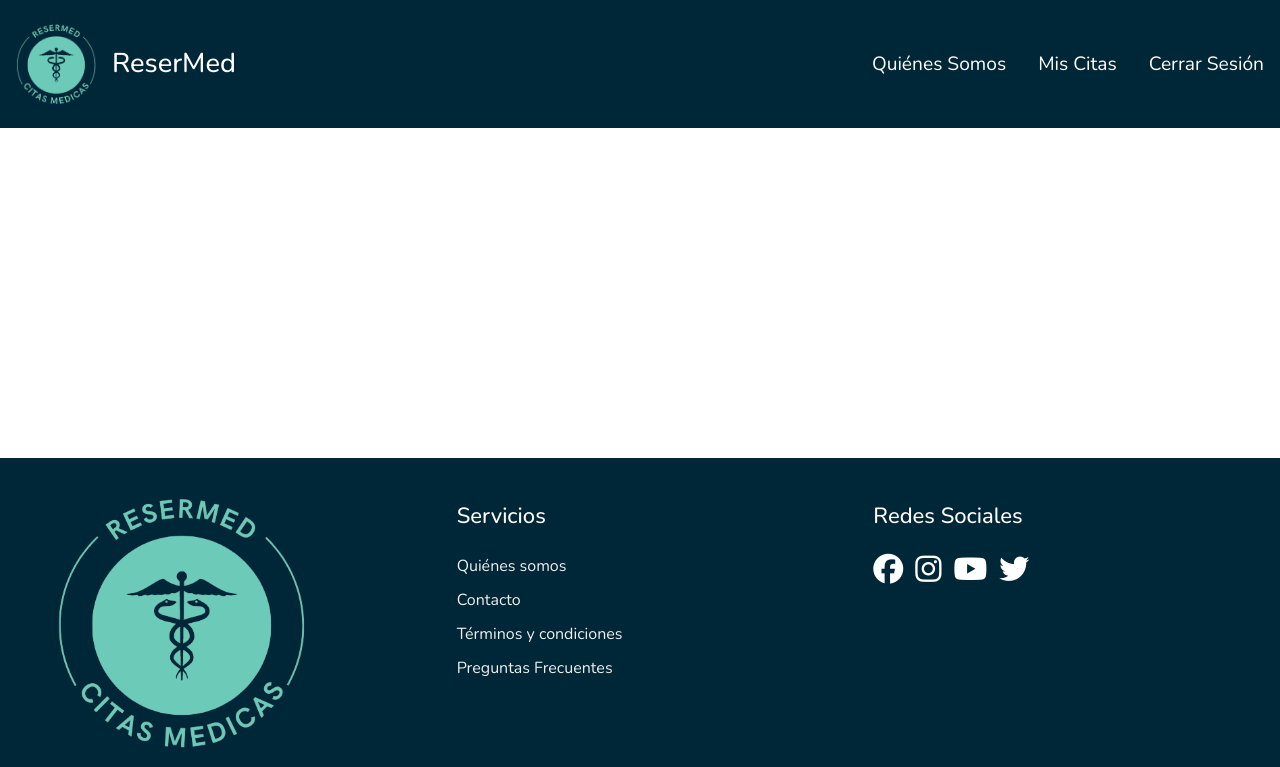
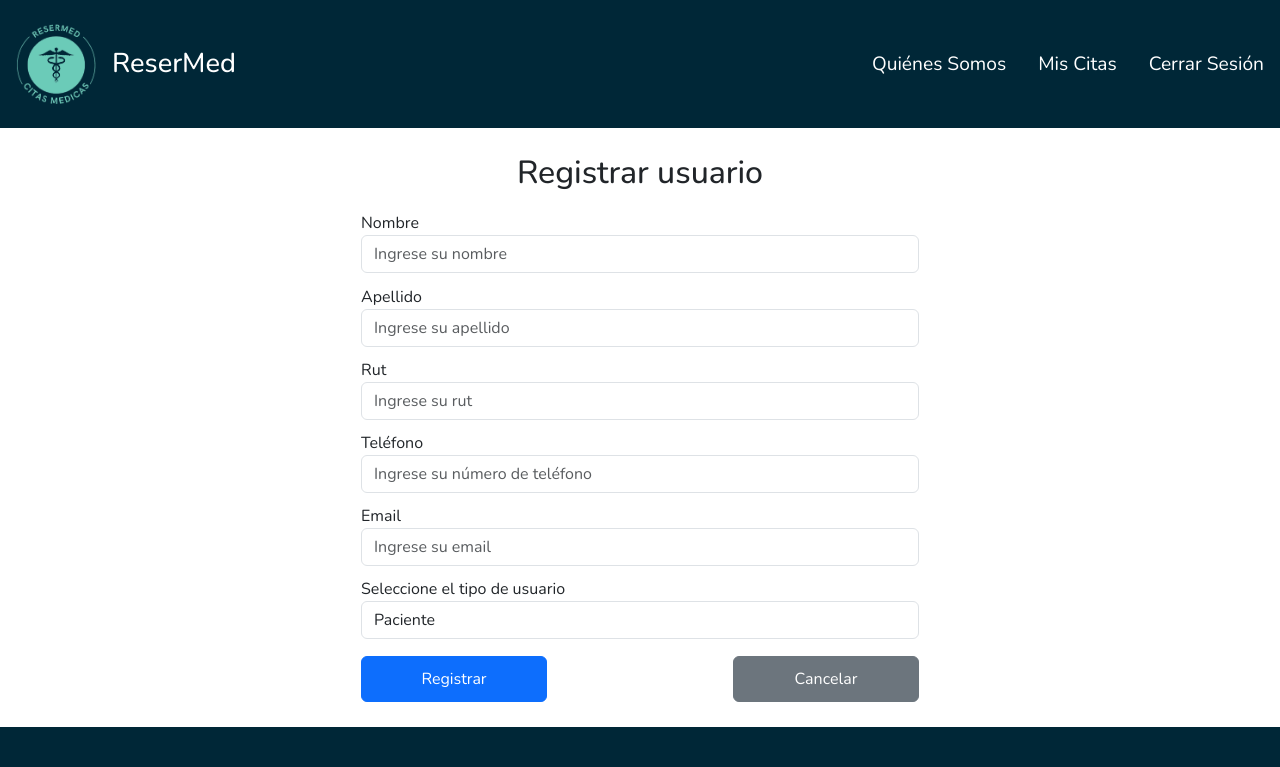
Before and after one commit to MarioCif/proyecto_IW, an Angular app in the folder resermedFront/: page /#/registro in a window 1280 px wide. Before the commit this address led to /#/. Shown: the top 767 px of the page. Built offline with nearby package versions, Linux system fonts and the light colour scheme.

Commit message:
formulario registro

```diff
--- a/resermedFront/src/app/app-routing.module.ts
+++ b/resermedFront/src/app/app-routing.module.ts
@@ -5,12 +5,14 @@ import { HomeComponent } from './components/home/home.component';
 import { LoginComponent } from './components/login/login.component';
 import { ReservarComponent } from './components/reservar/reservar.component';
 import { CitasComponent } from './components/citas/citas.component';
+import { RegistroComponent } from './components/registro/registro.component';
 
 const routes: Routes = [
   { path: 'home', component: HomeComponent},
   { path:'login',component: LoginComponent},
   { path: 'reservar', component: ReservarComponent },
-  {path: 'citas', component: CitasComponent},
+  { path: 'citas', component: CitasComponent},
+  { path: 'registro', component: RegistroComponent},
   { path: '', redirectTo: '/home', pathMatch: 'full'}
 ];
 
--- a/resermedFront/src/app/app.module.ts
+++ b/resermedFront/src/app/app.module.ts
@@ -10,6 +10,7 @@ import { LoginComponent } from './components/login/login.component';
 import { ReservarComponent } from './components/reservar/reservar.component';
 import { CitasComponent } from './components/citas/citas.component';
 import { ModalDetallesComponent } from './components/citas/modal-detalles/modal-detalles.component';
+import { RegistroComponent } from './components/registro/registro.component';
 
 @NgModule({
   declarations: [
@@ -20,7 +21,8 @@ import { ModalDetallesComponent } from './components/citas/modal-detalles/modal-
     LoginComponent,
     ReservarComponent,
     CitasComponent,
-    ModalDetallesComponent
+    ModalDetallesComponent,
+    RegistroComponent
   ],
   imports: [
     BrowserModule,
--- a/resermedFront/src/app/components/citas/modal-detalles/modal-detalles.component.html
+++ b/resermedFront/src/app/components/citas/modal-detalles/modal-detalles.component.html
@@ -13,7 +13,7 @@
                     </div>
                     <div class="datos">
                         <h3>Neurologo</h3>
-                        <h3>Charles Algo</h3>
+                        <h3>Charles Freyer Hamilton</h3>
                         <p>Fecha: 29/06/2023</p>
                         <p>Hora de Inicio: 10:30pm</p>
                         <p>Hora de Termino: 12:30pm</p>
--- a/resermedFront/src/app/components/header/header.component.html
+++ b/resermedFront/src/app/components/header/header.component.html
@@ -1,6 +1,6 @@
 <nav class="navbar">
     <div class="logo">
-        <a href="#">
+        <a [routerLink]="['/home']" routerLinkActive="router-link-active">
             <img src="../../assets/resermed__2_.png" alt="logo">
             <h1>ReserMed</h1>
         </a>
@@ -16,7 +16,7 @@
         <ul>
             <li><a href="">Quiénes Somos</a></li>
             <li><a [routerLink]="['/login']" routerLinkActive="router-link-active" >Iniciar Sesión</a></li>
-            <li><a href="">Registrarse</a></li>
+            <li><a [routerLink]="['/registro']" routerLinkActive="router-link-active">Registrarse</a></li>
         </ul>
     </div>
 
--- a/resermedFront/src/app/components/login/login.component.html
+++ b/resermedFront/src/app/components/login/login.component.html
@@ -54,7 +54,7 @@
             <div class="text-center text-lg-start mt-4 pt-2">
               <button type="button" class="btn btn-primary btn-lg"
                 style="padding-left: 2.5rem; padding-right: 2.5rem;">Login</button>
-              <p class="small fw-bold mt-2 pt-1 mb-0">¿No tienes una cuenta? <a href="#!"
+              <p class="small fw-bold mt-2 pt-1 mb-0">¿No tienes una cuenta? <a [routerLink]="['/registro']" routerLinkActive="router-link-active"
                   class="link-danger">Registrate</a></p>
             </div>
 
--- /dev/null
+++ b/resermedFront/src/app/components/registro/registro.component.html
@@ -0,0 +1,49 @@
+<section>
+    <div class="container">
+
+        <h2>Registrar usuario</h2>
+        <form class="col-md-6">
+            <div class="form-group">
+                <label for="nombre">Nombre</label>
+                <input type="text" class="form-control" id="nombre" placeholder="Ingrese su nombre">
+            </div>
+            <div class="form-group">
+                <label for="apellido">Apellido</label>
+                <input type="text" class="form-control" id="apellido" placeholder="Ingrese su apellido">
+            </div>
+            <div class="form-group">
+                <label for="rut">Rut</label>
+                <input type="text" class="form-control" id="rut" placeholder="Ingrese su rut">
+            </div>
+            <div class="form-group">
+                <label for="telefono">Teléfono</label>
+                <input type="text" class="form-control" id="telefono" placeholder="Ingrese su número de teléfono">
+            </div>
+
+            <div class="form-group">
+                <label for="exampleFormControlInput1">Email</label>
+                <input type="email" class="form-control" id="exampleFormControlInput1" placeholder="Ingrese su email">
+            </div>
+            <div class="form-group">
+                <label for="exampleFormControlSelect1">Seleccione el tipo de usuario</label>
+                <select class="form-control" (change)="onChangeUserType($event)" id="exampleFormControlSelect1">
+
+                    <option>Paciente</option>
+                    <option>Profesional</option>
+
+                </select>
+            </div>
+
+            <div class="form-group" *ngIf="esMedico">
+                <label for="especialidad">Especialidad</label>
+                <input type="text" class="form-control" id="especialidad" placeholder="Ingrese su especialidad">
+            </div>
+            <div class="botones">
+                <button type="submit" class="btn btn-primary col-sm-4">Registrar</button>
+                <button type="button" class="btn btn-secondary col-sm-4">Cancelar</button>
+            </div>
+
+
+        </form>
+    </div>
+</section>
--- /dev/null
+++ b/resermedFront/src/app/components/registro/registro.component.scss
@@ -0,0 +1,27 @@
+$font: 'Nunito', sans-serif;
+
+section {
+    margin: 2% 0 2% 0;
+    font-family: $font;
+}
+
+.container {
+    display: flex;
+    flex-direction: column;
+    align-items: center;
+}
+
+.form-group {
+    margin: 2% 0 2% 0;
+}
+
+.botones {
+    margin-top: 3%;
+    display: flex;
+    flex-direction: row;
+    justify-content: space-between;
+
+    button {
+        padding: 10px 0 10px 0;
+    }
+}
--- /dev/null
+++ b/resermedFront/src/app/components/registro/registro.component.ts
@@ -0,0 +1,20 @@
+import { Component } from '@angular/core';
+
+@Component({
+  selector: 'app-registro',
+  templateUrl: './registro.component.html',
+  styleUrls: ['./registro.component.scss']
+})
+export class RegistroComponent{
+  esMedico: boolean = false;
+
+  onChangeUserType(value:any){
+    if(value.target.value == "Profesional"){
+      this.esMedico = true;
+
+    }else{
+      this.esMedico = false;
+    }
+
+  }
+}
```
Also changed, not shown: 1 other file (tests, documents, lock files or other folders).
